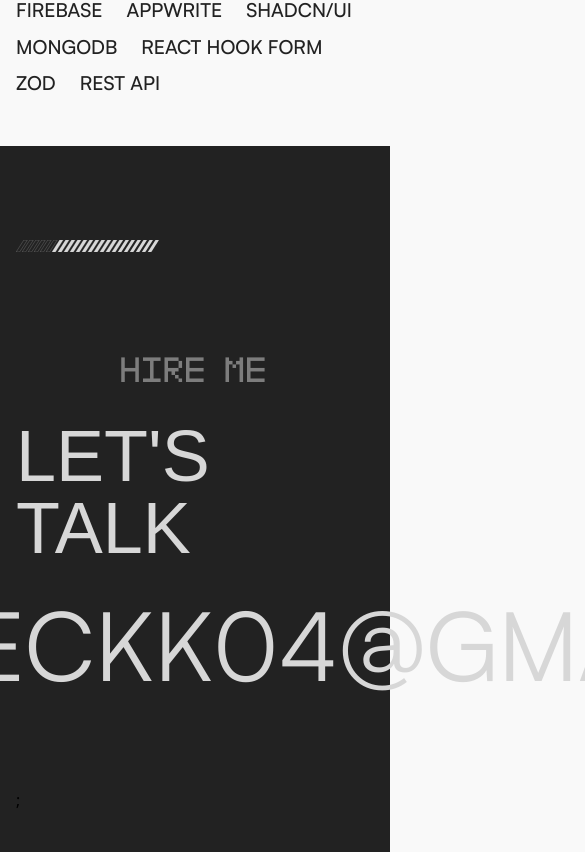
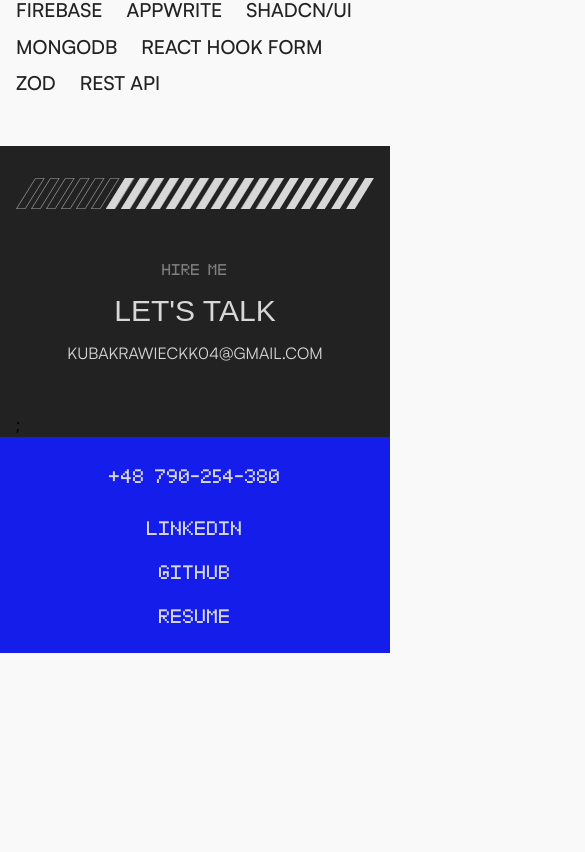
Before and after one commit to JakubKrawiec2001/portfolio, a React (Vite) app: page / in a window 390 px wide. Shown: the part 6512-7364 px from the top of the page, 585 px wide, since content can reach past the window. After the commit the page ends 7165 px from the top, so only its background shows below. Built offline with nearby package versions, Linux system fonts and the light colour scheme; a web font is replaced by a local one.

Commit message:
Change styles in contact section

```diff
--- a/src/App.jsx
+++ b/src/App.jsx
@@ -34,12 +34,10 @@ function App() {
 			</div>
 			<Projects />
 			<div className="relative">
-				<div className="xs:sticky 2lg:min-h-[60vh] top-0 z-10 flex flex-col justify-center gap-12 py-12 px-4 2lg:px-12 overflow-x-hidden">
+				<div className="md:sticky 2lg:min-h-[60vh] top-0 z-10 flex flex-col justify-center gap-12 py-12 px-4 2lg:px-12 overflow-x-hidden">
 					<TechStack />
 				</div>
-				<div className="relative bg-custom-black min-h-[90vh] flex flex-col justify-center gap-24 z-20 py-12 px-4 2lg:px-12">
-					<Contact />
-				</div>
+				<Contact />
 			</div>
 			<Footer />
 		</main>
--- a/src/components/Contact.jsx
+++ b/src/components/Contact.jsx
@@ -57,25 +57,32 @@ const Contact = () => {
 		);
 	});
 	return (
-		<>
-			<img id="borderedLines" src={lines} alt="" className="w-[40%]" />
-			<div ref={contactRef} className="flex flex-col items-center gap-8">
+		<div className="md:relative bg-custom-black 2lg:min-h-[90vh] flex flex-col justify-center gap-12 md:gap-24 z-20 pt-8 xs:pt-12 lg:pt-16 2lg:pt-0 md:py-12 px-4 2lg:px-12">
+			<img
+				id="borderedLines"
+				src={lines}
+				alt=""
+				className="md:w-[60%] 2lg:w-[50%] 2xl:w-[40%]"
+			/>
+			<div
+				ref={contactRef}
+				className="flex flex-col items-center gap-3 md:gap-8">
 				<span
 					id="hireMe"
-					className="text-4xl text-custom-white font-bitx uppercase opacity-50">
+					className="md:text-4xl text-custom-white font-bitx uppercase opacity-50">
 					hire me
 				</span>
 				<h2
 					id="contactHeading"
-					className="text-custom-white uppercase text-7xl">{`let's talk`}</h2>
+					className="text-custom-white uppercase text-3xl xs:text-4xl xl:text-6xl 2xl:text-7xl">{`let's talk`}</h2>
 				<p
 					id="mail"
-					className="text-custom-white text-8xl uppercase font-satoshi-regular">
+					className="text-custom-white xs:text-2xl md:text-4xl lg:text-6xl xl:text-7xl 2xl:text-8xl uppercase font-satoshi-regular">
 					kubakrawieckk04@gmail.com
 				</p>
 			</div>
 			;
-		</>
+		</div>
 	);
 };
 
--- a/src/components/Footer.jsx
+++ b/src/components/Footer.jsx
@@ -1,8 +1,8 @@
 const Footer = () => {
 	return (
-		<div className="relative bg-custom-blue text-custom-white font-bitx min-h-[10vh] flex justify-between items-center py-6 px-4 2lg:px-12">
+		<div className="relative bg-custom-blue text-custom-white font-bitx min-h-[10vh] flex flex-col gap-6 md:gap-0 md:flex-row md:justify-between items-center py-6 px-4 2lg:px-12">
 			<p className="text-xl">+48 790-254-380</p>
-			<div className="flex items-center gap-12 uppercase">
+			<div className="flex flex-col md:flex-row items-center gap-4 md:gap-12 uppercase">
 				<a href="#" className="hover:text-white transition-colors text-xl">
 					linkedin
 				</a>
--- a/src/components/Hero.jsx
+++ b/src/components/Hero.jsx
@@ -33,7 +33,7 @@ const Hero = () => {
 			{ x: -100, width: "0%" },
 			{
 				width: targetWidth,
-				duration: 1.5,
+				duration: 1,
 				ease: "power1.out",
 			}
 		);
@@ -149,7 +149,7 @@ const Hero = () => {
 							title="Hello World"
 							duration={0.6}
 							containerClass="font-bitx uppercase text-2xl md:text-5xl 2xl:text-6xl"
-							delay={3}
+							delay={1.5}
 						/>
 					</div>
 					<FramedText />
```
